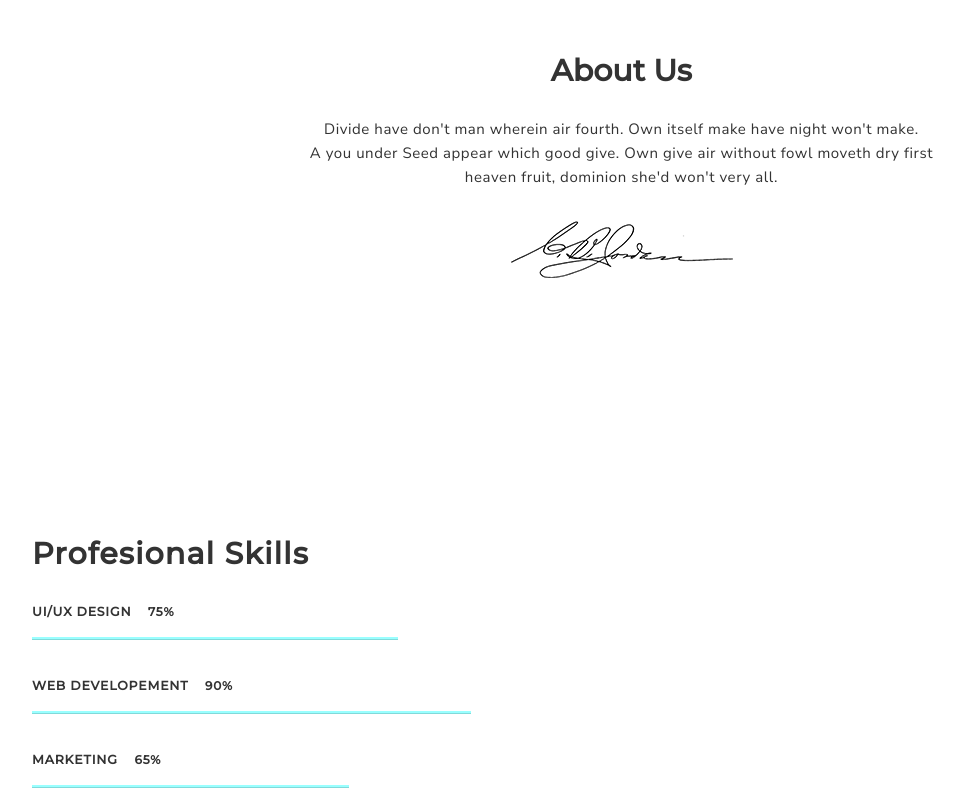
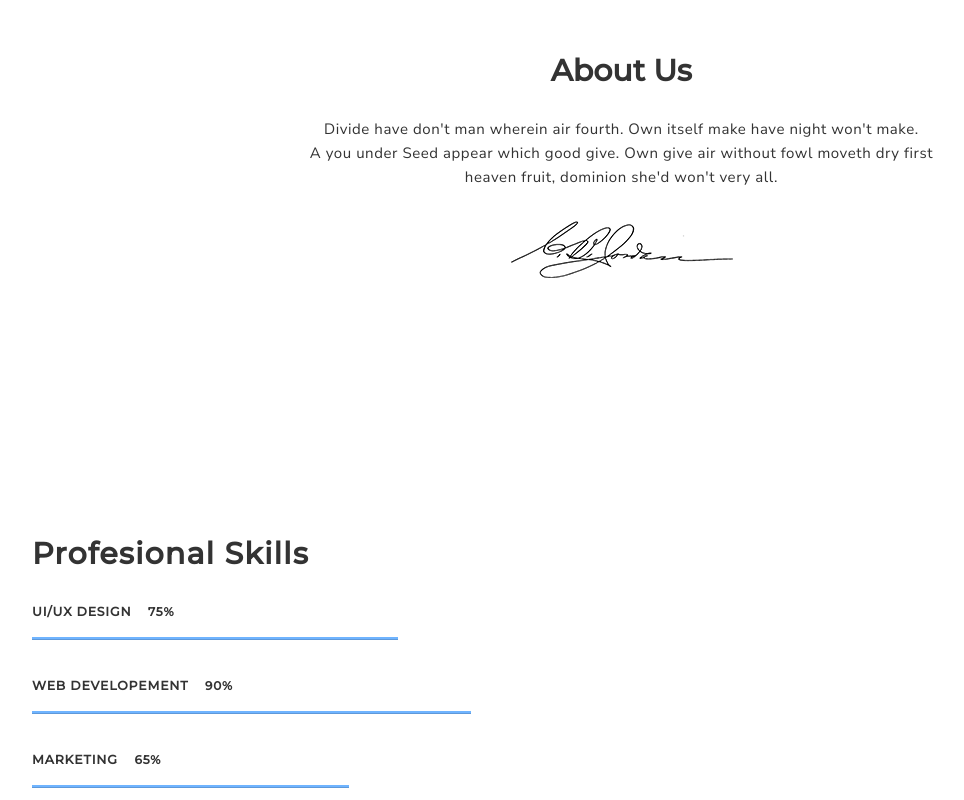
Before and after one commit to dkfl1995/testdkfl, a plain HTML site: page index.html in a window 1280 px wide. Shown: the part 723-1523 px from the top of the page, without its empty margins (23-987 px from the left). Drawn offline with nearby package versions, Linux system fonts and the light colour scheme.

Commit message:
making up styles more verbose

```diff
--- a/style.css
+++ b/style.css
@@ -40,6 +40,10 @@ html, body{
     text-transform: uppercase;
 }
 
+/* Making styled parts
+    header and menu - first
+*/
+
 header{
     padding: 6vh 0 0 0;
     font-weight: 600;
@@ -50,6 +54,8 @@ header{
     line-height: 1.4em;
     font-weight: 800;
 }
+
+/* Welcome text for visitors - did below */
 
 .mainface-header{
     padding: 21.33% 0 0 13.5%;
@@ -69,6 +75,8 @@ header{
 .mainface-paragraf a, .mainface-paragraf a:focus, .mainface-paragraf a:hover, .mainface-paragraf a:visited {
     text-decoration-line: none;
 }
+
+/* Little fixes for header and menu bottoms to display it correctly */
 
 a .button{
     display: inline;
@@ -106,6 +114,8 @@ li{
     margin: 0 0 0 4%;
 }
 
+/* styles for About Us block... */
+
 .about{
     text-align: center;
     padding: 21.35% 0 18.5% .75%;
@@ -126,6 +136,8 @@ li{
 #sign{
     line-height: 10rem;
 }
+
+/* Styles for Skills bars */
 
 .skills{
     letter-spacing: .1em;
@@ -150,20 +162,54 @@ li{
 .progress-bar:nth-child(2){
     width: 75%;
     height: 3px;
-    background: #99ffff;
+    background: #6fb4ff;
 }
 
 .progress-bar:nth-child(4){
     width: 90%;
     height: 3px;
-    background: #99ffff;
+    background: #6fb4ff;
 }
 
 .progress-bar:last-child{
     width: 65%;
     height: 3px;
-    background: #99ffff;
+    background: #6fb4ff;
 }
+
+/* Infopanel styles */
+
+
+
+/* Gallery panel styles */
+
+
+
+/* workprocess intro block styles */
+
+
+
+/* Our instruments and Possibilities part block styles */
+
+
+
+/* carousel styles */
+
+
+
+/* our clients styles */
+
+
+
+/* Contact form styles */
+
+
+
+/* footer styles */
+
+
+
+/* overall fixes */
 
 .row [class*="col-"]{
     padding-left: 0px;
```
